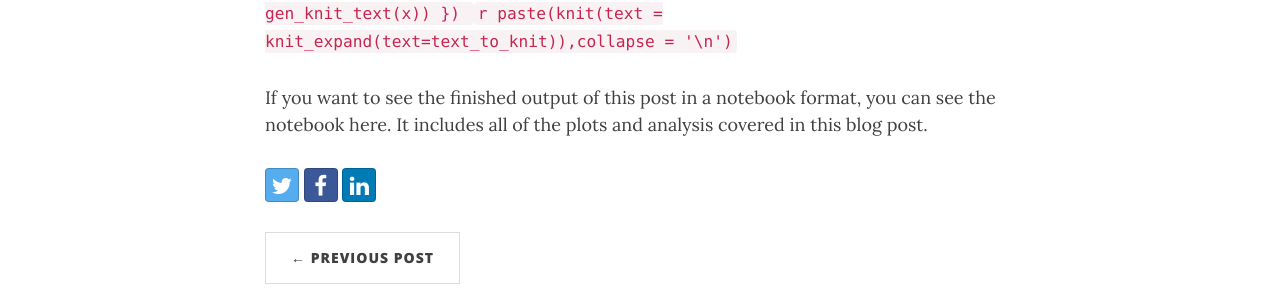
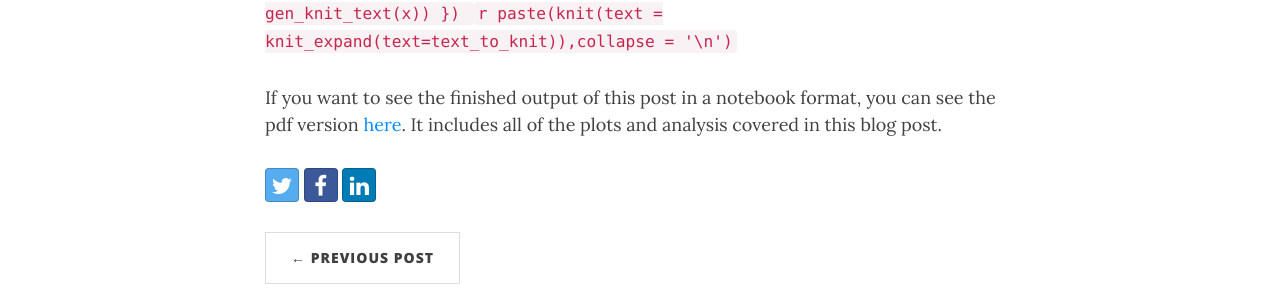
Before and after one commit to poc1673/old_poc1673.github.io, a Jekyll site: the page built from _posts/2019-07-21-Generating R Markdown Automatically.md, in a window 1280 px wide and 900 px high, scrolled down 2127 px. Shown: the part 292-599 px from the top of the window. Built offline with Jekyll 4.4.1, drawn with Linux system fonts in a browser that asks for light colours; nearby versions of some CDN libraries.

Commit message:
Update 2019-07-21-Generating R Markdown Automatically.md

````diff
--- a/_posts/2019-07-21-Generating R Markdown Automatically.md
+++ b/_posts/2019-07-21-Generating R Markdown Automatically.md
@@ -74,4 +74,4 @@ text_to_knit <- sapply(X = 1:length(regression_results),FUN = function(x){ knit(
 ```
 `r paste(knit(text = knit_expand(text=text_to_knit)),collapse = '\n') `
 
-If you want to see the finished output of this  post in a notebook format, you can see the notebook here. It includes all of the plots and analysis covered in this blog post.
+If you want to see the finished output of this  post in a notebook format, you can see the pdf version [here](https://github.com/poc1673/poc1673.github.io/blob/master/_posts/Automatic%20R%20Markdown.pdf). It includes all of the plots and analysis covered in this blog post.
````
